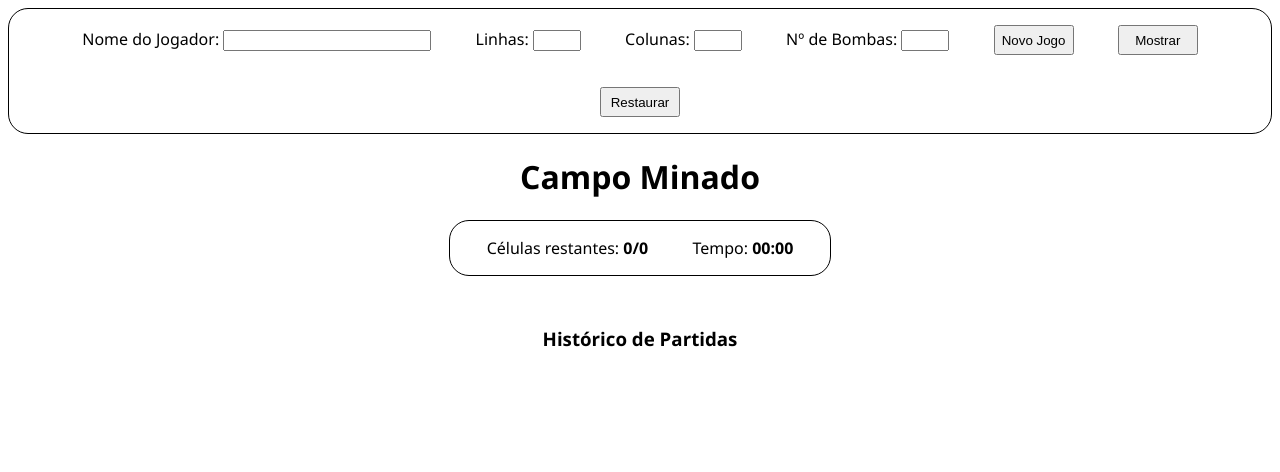
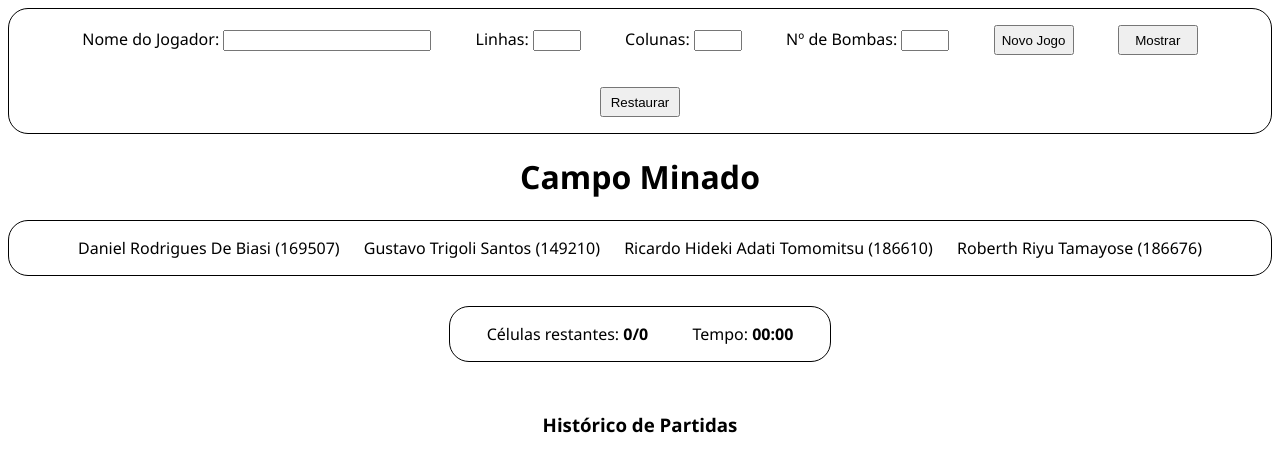
Before and after one commit to danieldebiasi/campo-minado, a plain HTML site: page index.html in a window 1280 px wide. Drawn offline with Linux system fonts and the light colour scheme.

Commit message:
Integrantes

```diff
--- a/index.html
+++ b/index.html
@@ -19,6 +19,13 @@
 
 	<h1>Campo Minado</h1>
 
+	<div id="integrantes">
+		<p>Daniel Rodrigues De Biasi (169507)</p>
+		<p>Gustavo Trigoli Santos (149210)</p>
+		<p>Ricardo Hideki Adati Tomomitsu (186610)</p>
+		<p>Roberth Riyu Tamayose (186676)</p>
+	</div>
+
 	<div id="dados">
 		<p>Células restantes: <span id="restantes">0/0</span></p>
 		<p>Tempo: <span id="tempo">00:00</span></p>
--- a/style.css
+++ b/style.css
@@ -1,6 +1,18 @@
 body {
 	font-family: "Segoe UI", "Arial", "sans-serif";
 	text-align: center;
+}
+
+#integrantes {
+	border: 1px solid black;
+	border-radius: 20px;
+	margin-bottom: 30px;
+}
+
+#integrantes p {
+	display: inline-block;
+	margin-left: 10px;
+	margin-right: 10px;
 }
 
 #info {
```
